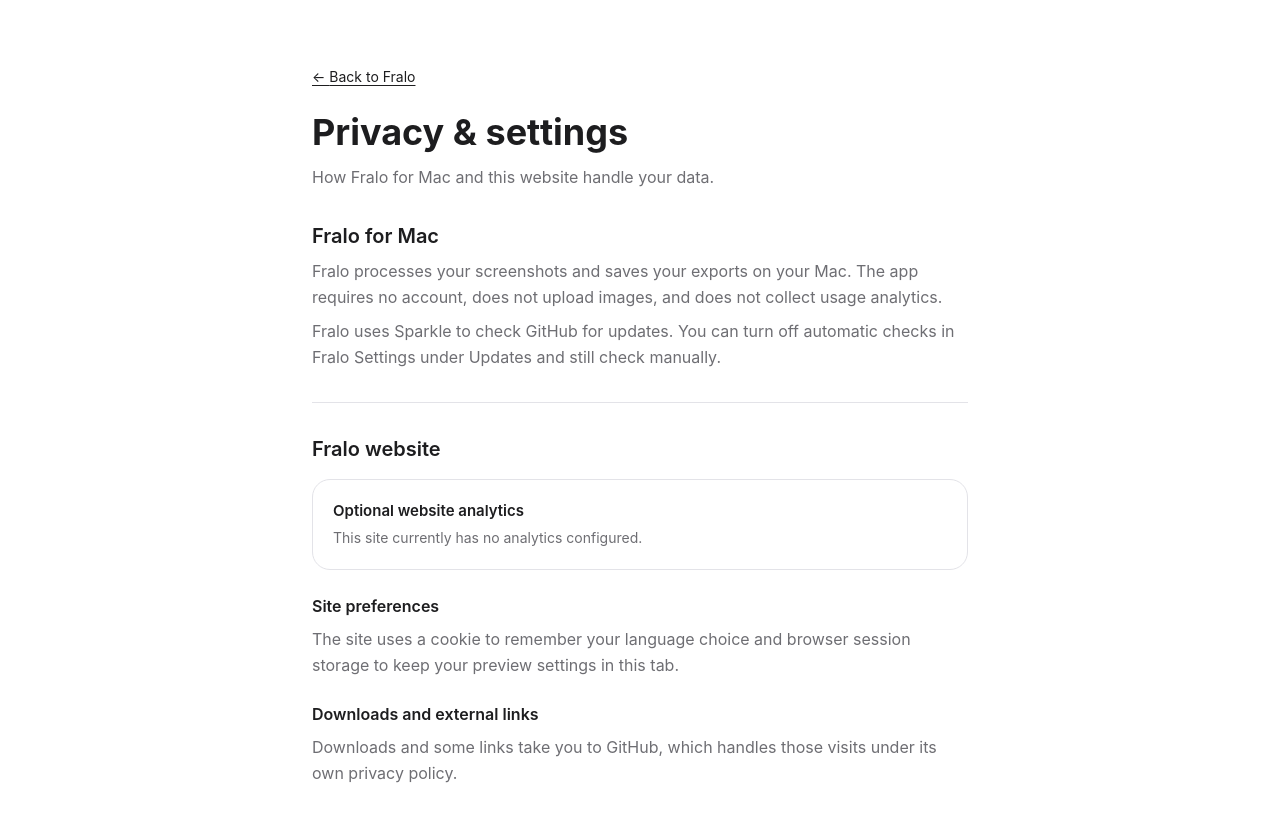
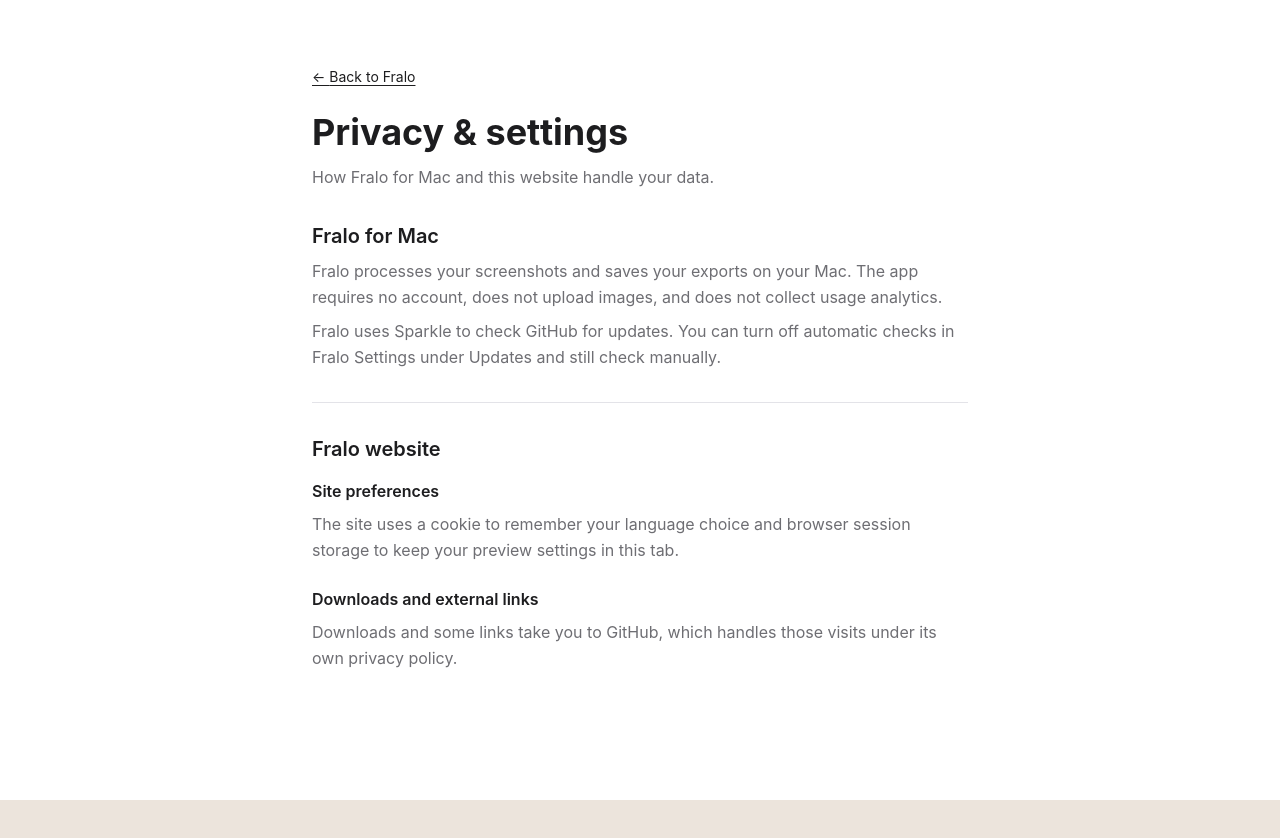
Before and after one commit to SoaringLabs/Fralo, a Next.js app in the folder website/: page /en/privacy in a window 1280 px wide. Shown: the top 838 px of the page. After the commit the page ends 800 px from the top, so only its background shows below. Built offline with nearby package versions, Linux system fonts and the light colour scheme; no server answers.

Commit message:
[FRALO-47] Hide analytics details when analytics is disabled

```diff
--- a/website/app/[lang]/privacy/page.tsx
+++ b/website/app/[lang]/privacy/page.tsx
@@ -43,15 +43,9 @@ export default async function PrivacyPage({ params }: PageProps<"/[lang]/privacy
         <section aria-labelledby="website-privacy" className="mt-8 border-t pt-8">
           <h2 id="website-privacy" className="text-start text-xl font-semibold">{privacy.websiteTitle}</h2>
           <div className="mt-4 space-y-6">
-            {analyticsEnabled ? (
+            {analyticsEnabled && (
+              <>
                 <PrivacyControls copy={privacy} />
-            ) : (
-              <section aria-labelledby="analytics" className="privacy-card rounded-2xl border bg-card p-4 sm:p-5">
-                <h3 id="analytics" className="text-start text-[15px] font-semibold">{privacy.analyticsTitle}</h3>
-                <p className="mt-1 text-sm leading-relaxed text-muted-foreground">{privacy.analyticsOff}</p>
-              </section>
-            )}
-            {analyticsEnabled && (
                 <section>
                   <h3 className="text-start font-semibold">{privacy.analyticsDetailsTitle}</h3>
                   <p className="mt-2 leading-relaxed text-muted-foreground">
@@ -59,6 +53,7 @@ export default async function PrivacyPage({ params }: PageProps<"/[lang]/privacy
                     <a href="https://policies.google.com/privacy" className="privacy-link">{privacy.googlePolicy}</a>
                   </p>
                 </section>
+              </>
             )}
             <section>
               <h3 className="text-start font-semibold">{privacy.storageTitle}</h3>
--- a/website/lib/dictionaries/en.ts
+++ b/website/lib/dictionaries/en.ts
@@ -81,7 +81,6 @@ export const en = {
     decline: "Decline analytics",
     allowed: "Website analytics: allowed",
     notAllowed: "Website analytics: off",
-    analyticsOff: "This site currently has no analytics configured.",
     analyticsDetailsTitle: "What analytics measures",
     analyticsDetails: "If you opt in, Google Analytics receives information such as pages visited, interactions, and browser or device details. Fralo uses it to understand how the website is used. You can withdraw your choice here at any time.",
     googlePolicy: "Google’s privacy policy",
--- a/website/lib/dictionaries/ja.ts
+++ b/website/lib/dictionaries/ja.ts
@@ -83,7 +83,6 @@ export const ja: Dictionary = {
     decline: "解析を拒否",
     allowed: "アクセス解析：許可済み",
     notAllowed: "アクセス解析：オフ",
-    analyticsOff: "現在、このサイトではアクセス解析を使用していません。",
     analyticsDetailsTitle: "アクセス解析で収集する情報",
     analyticsDetails: "許可した場合、閲覧したページや操作、ブラウザや端末に関する情報などが Google Analytics に送信されます。Fralo はサイトの利用状況を把握するために、この情報を利用します。同意はこのページでいつでも取り消せます。",
     googlePolicy: "Google のプライバシー ポリシー",
--- a/website/lib/dictionaries/zh-hans.ts
+++ b/website/lib/dictionaries/zh-hans.ts
@@ -83,7 +83,6 @@ export const zhHans: Dictionary = {
     decline: "拒绝分析",
     allowed: "网站分析：已允许",
     notAllowed: "网站分析：已关闭",
-    analyticsOff: "本站目前未配置网站分析。",
     analyticsDetailsTitle: "网站分析会收集什么",
     analyticsDetails: "如果你允许，Google Analytics 会收到访问的页面、互动情况、浏览器或设备信息等。Fralo 用这些信息了解网站的使用情况。你可以随时在这里撤回同意。",
     googlePolicy: "Google 隐私政策",
--- a/website/lib/dictionaries/zh-hant.ts
+++ b/website/lib/dictionaries/zh-hant.ts
@@ -83,7 +83,6 @@ export const zhHant: Dictionary = {
     decline: "拒絕分析",
     allowed: "網站分析：已允許",
     notAllowed: "網站分析：已關閉",
-    analyticsOff: "本站目前未設定網站分析。",
     analyticsDetailsTitle: "網站分析會收集什麼",
     analyticsDetails: "如果你允許，Google Analytics 會收到瀏覽的頁面、互動情況、瀏覽器或裝置資訊等。Fralo 用這些資訊了解網站的使用情況。你可以隨時在這裡撤回同意。",
     googlePolicy: "Google 隱私權政策",
```
Lines whose indentation alone changed are shown as unchanged.
